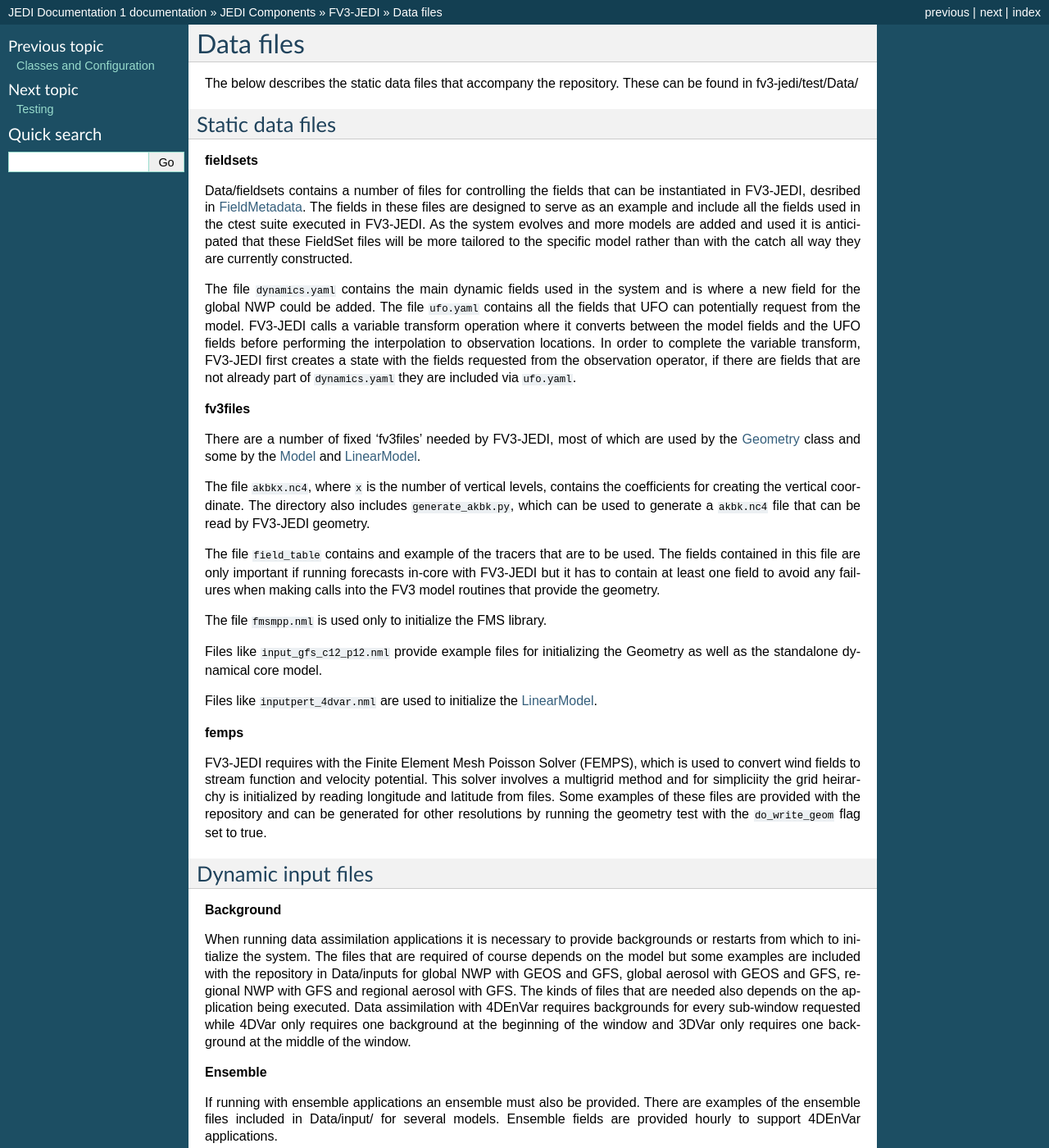
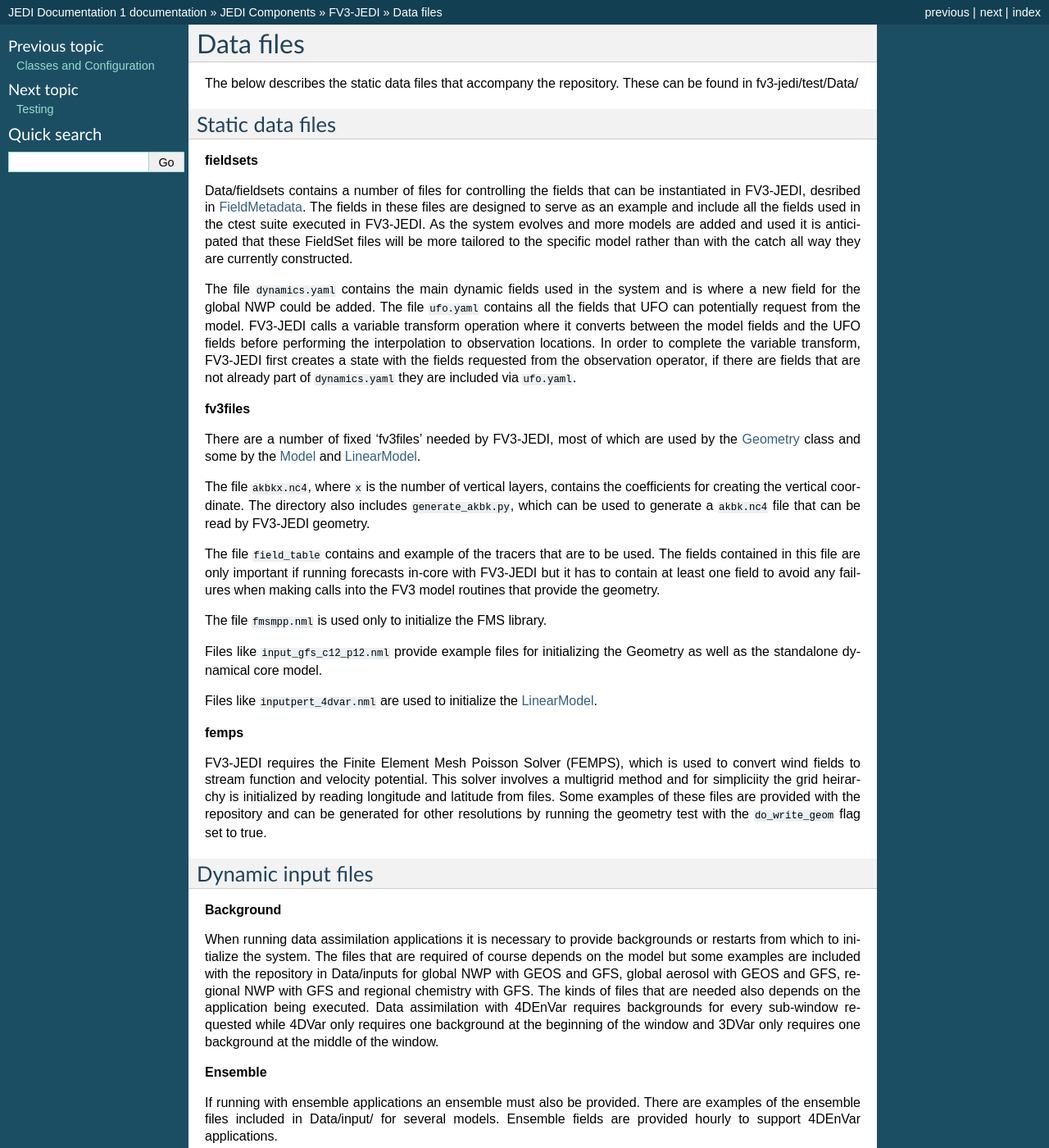
Before and after one commit to JCSDA/jedi-docs, a Sphinx documentation site: the page built from docs/jedi-components/fv3-jedi/data.rst, in a window 1280 px wide and 1400 px high. Shown: the whole window at 82% size. Built offline with Sphinx 7.4.7, drawn with Linux system fonts in a browser that asks for light colours.

Commit message:
address comments

```diff
--- a/docs/jedi-components/fv3-jedi/build.rst
+++ b/docs/jedi-components/fv3-jedi/build.rst
@@ -45,7 +45,7 @@ to make forecasts in-core with FV3-JEDI:
 
 Building with GFDL_atmos_cubed_sphere is the default mode and it provides everything necessary to
 run any data assimilation systems that do not involve executing a forecast of the full model with
-pysics in-core with FV3-JEDI. GFDL_atmos_cubed_sphere contains only the FV3 dynamical core and none
+physics in-core with FV3-JEDI. GFDL_atmos_cubed_sphere contains only the FV3 dynamical core and none
 of the model physics or model infrastructure.
 
 Whether to build with the standalone dynamical core, UFS or GEOS is controlled with the build option
--- a/docs/jedi-components/fv3-jedi/data.rst
+++ b/docs/jedi-components/fv3-jedi/data.rst
@@ -36,7 +36,7 @@ part of :code:`dynamics.yaml` they are included via :code:`ufo.yaml`.
 There are a number of fixed 'fv3files' needed by FV3-JEDI, most of which are used by the
 :ref:`geometry` class and some by the :ref:`model` and :ref:`linearmodel`.
 
-The file :code:`akbkx.nc4`, where :code:`x` is the number of vertical levels, contains the
+The file :code:`akbkx.nc4`, where :code:`x` is the number of vertical layers, contains the
 coefficients for creating the vertical coordinate. The directory also includes
 :code:`generate_akbk.py`, which can be used to generate a :code:`akbk.nc4` file that can be read by
 FV3-JEDI geometry.
@@ -56,7 +56,7 @@ Files like :code:`inputpert_4dvar.nml` are used to initialize the :ref:`linearmo
 
 **femps**
 
-FV3-JEDI requires with the Finite Element Mesh Poisson Solver (FEMPS), which is used to convert wind
+FV3-JEDI requires the Finite Element Mesh Poisson Solver (FEMPS), which is used to convert wind
 fields to stream function and velocity potential. This solver involves a multigrid method and for
 simpliciity the grid heirarchy is initialized by reading longitude and latitude from files. Some
 examples of these files are provided with the repository and can be generated for other resolutions
@@ -72,10 +72,10 @@ Dynamic input files
 When running data assimilation applications it is necessary to provide backgrounds or restarts from
 which to initialize the system. The files that are required of course depends on the model
 but some examples are included with the repository in Data/inputs for global NWP with GEOS and GFS,
-global aerosol with GEOS and GFS, regional NWP with GFS and regional aerosol with GFS. The kinds of
-files that are needed also depends on the application being executed. Data assimilation with 4DEnVar
-requires backgrounds for every sub-window requested while 4DVar only requires one background at the
-beginning of the window and 3DVar only requires one background at the middle of the window.
+global aerosol with GEOS and GFS, regional NWP with GFS and regional chemistry with GFS. The kinds
+of files that are needed also depends on the application being executed. Data assimilation with
+4DEnVar requires backgrounds for every sub-window requested while 4DVar only requires one background
+at the beginning of the window and 3DVar only requires one background at the middle of the window.
 
 **Ensemble**
 
--- a/docs/jedi-components/fv3-jedi/introduction.rst
+++ b/docs/jedi-components/fv3-jedi/introduction.rst
@@ -19,7 +19,7 @@ Applications currently possible with FV3-JEDI
 ---------------------------------------------
 - Global NWP with GFS
 - Global NWP with GEOS
-- Aerosol data assimilation with GFS and GEOS (species or extinction)
+- Aerosol data assimilation with GFS and GEOS
 - FV3 Limited Area Model (LAM) for NWP
 - FV3 Limited Area Model for Community Multiscale Air Quality (LAM-CMAQ)
 - NOAA land surface model
```
Also changed, not shown: docs/jedi-components/fv3-jedi/classes.rst (+10 -9 lines).
